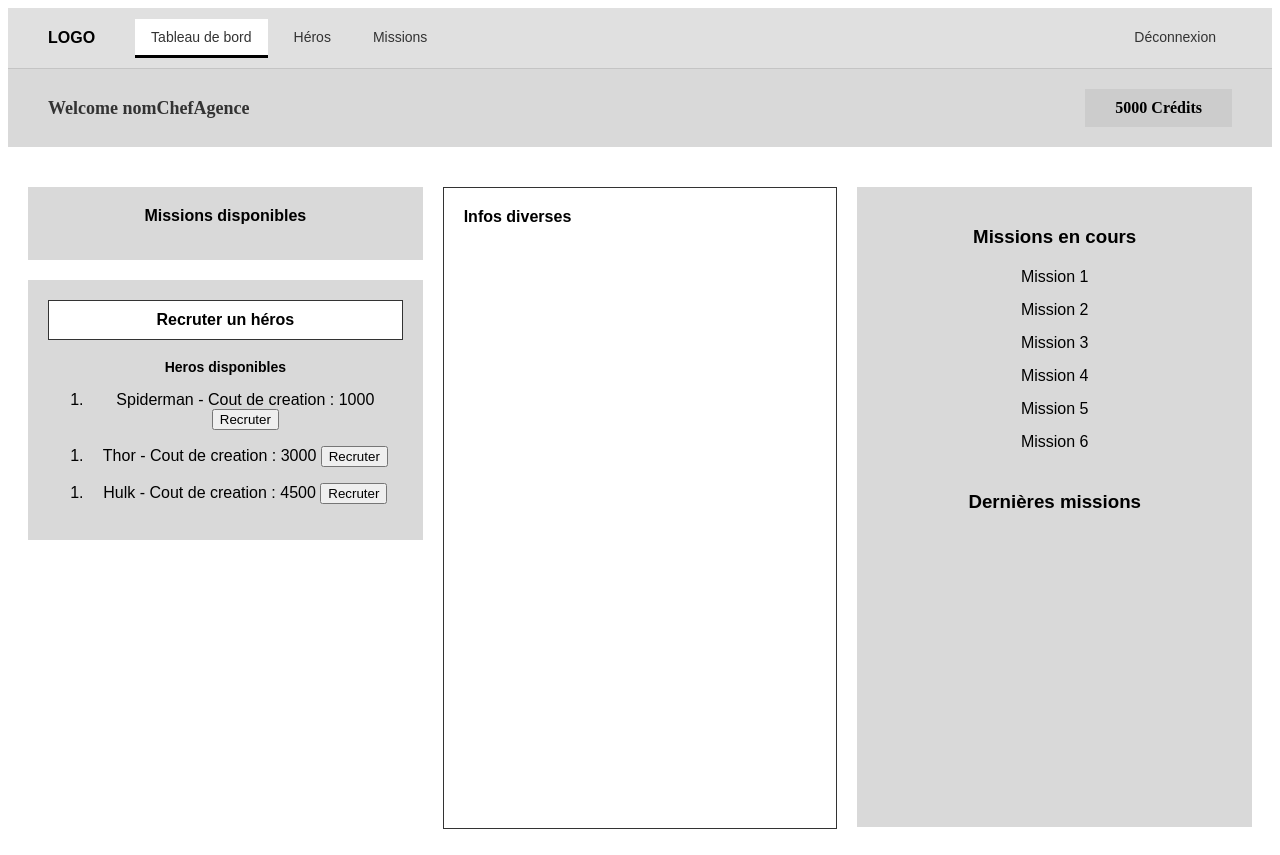
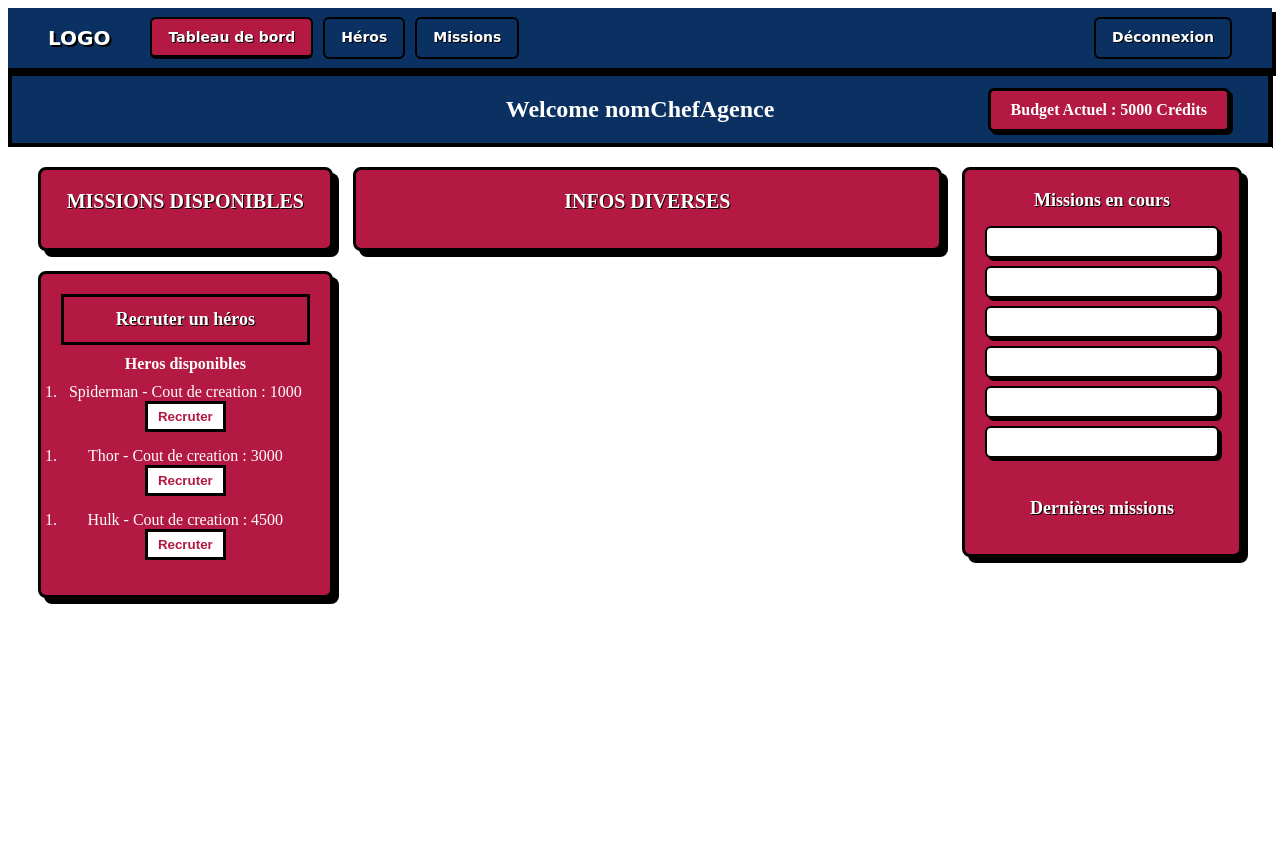
Before and after one commit to paulpts/SOPRA_Super_Heros, an Angular app in the folder heros-angular/: page /home in a window 1280 px wide. Before the commit the page ends 829 px from the top, so only its background shows below. Built offline with nearby package versions, Linux system fonts and the light colour scheme.

Commit message:
CCS Tableau de Bord

```diff
--- a/heros-angular/src/app/page/TableauDeBord-page/TDB-page.css
+++ b/heros-angular/src/app/page/TableauDeBord-page/TDB-page.css
@@ -1,134 +1,177 @@
-/* =========================================
-   GLOBAL
-   ========================================= */
-.dashboard-container {
-  display: flex;            /* Les 3 colonnes côte à côte */
-  width: 100%;
-  min-height: 80vh;
-  padding: 20px;
-  gap: 20px;                /* Espace entre les colonnes */
-  box-sizing: border-box;
-  font-family: sans-serif;
+* {
+  box-sizing: border-box; /* J'uniformise les elements*/
+  margin: 0;
+  padding: 0;
 }
 
-ul { padding: 0; list-style: none; } /* Reset des listes */
+html,body {
+  height:100%;
+}
 
-/* =========================================
-   BANNIÈRE WELCOME
-   ========================================= */
+body {
+  font-family: "Arial", "Helvetica", sans-serif;
+  background: #0A3161;
+}
+
+
 .welcome-banner {
-  background-color: #d9d9d9;
-  padding: 20px 40px;
+  width: 100%;
+  padding: 20px 20px; /* Place que prend la banniere de bv*/
   display: flex;
-  justify-content: space-between; /* Ecarte le texte à gauche et le bouton à droite */
   align-items: center;
-  margin-bottom: 20px;      /* Espace avant les colonnes */
+  justify-content: center;
+  background-color: #0A3161;
+  border: 4px solid #000;
+  box-shadow: 1px 1px 0 #000;
+}
+
+.welcome-text {
+  text-align: center;
+  width: 100%;
 }
 
 .welcome-text h2 {
-  margin: 0;
-  font-size: 18px;
-  color: #333;
+  font-size: 24px;
+  color: #fff;
 }
 
 .budget {
-  padding: 10px 30px;
-  background-color: #cccccc; /* Un peu plus foncé */
-  border: none;
+  position: absolute; /*permet de mettre sur une ligne*/
+  right: 50px;
+  background-color: #B31942;
+  color: #fff;
+  padding: 10px 20px;
+  border: 3px solid #000;
+  border-radius: 6px;
   font-weight: bold;
+  box-shadow: 3px 3px 0 #000;
 }
 
-/* =========================================
-   COLONNE GAUCHE (Missions Dispo + Top Héros)
-   ========================================= */
+
+.dashboard-container {
+  display: flex;
+  gap: 20px;
+  padding: 20px 30px;
+  width: 100%;
+  min-height: calc(100vh - 100px);
+  background-color: #fff;
+}
+
+
 .col-left {
-  flex: 1;                  /* Largeur standard */
+  flex: 1;
   display: flex;
   flex-direction: column;
+  gap: 20px;
 }
 
-.mb-20 { margin-bottom: 20px; }
 
-.grey-card {
-  background-color: #d9d9d9;
+.card {
   padding: 20px;
-  text-align: center;       /* Textes centrés */
+  border: 3px solid #000;
+  border-radius: 8px;
+  box-shadow: 6px 6px 0 #000;
+  text-align: center;
+  background-color: #B31942;
+  color: #fff;
 }
 
 .card-title {
-  margin-top: 0;
+  font-size: 20px;
+  font-weight: bold;
+  margin-bottom: 15px;
+  color: #fff;
+  text-transform: uppercase;
+  text-shadow: 1px 1px 0 #000;
+}
+
+.recrutement-header {
+  font-size: 18px;
+  font-weight: bold;
+  background-color: #B31942;
+  color: #fff;
+  padding: 12px;
+  border: 3px solid #000;
+  margin-bottom: 10px;
+  text-shadow: 1px 1px 0 #000;
+}
+
+.sub-title {
   font-size: 16px;
   font-weight: bold;
+  margin-bottom: 10px;
+  color: #fff;
+}
+
+.numbered-list li {
   margin-bottom: 15px;
 }
 
-.recrutement-header {
-  background-color: #ffffff; /* Fond blanc pour le titre "Recruter" */
-  padding: 10px;
-  border: 1px solid #333;
-  margin-bottom: 10px;
+.numbered-list button {
+  background-color: #fff;
+  color: #B31942;
+  border: 3px solid #000;
+  padding: 5px 10px;
   font-weight: bold;
+  cursor: pointer;
+  margin-left: auto;
 }
 
-.sub-title {
-  font-size: 14px;
-  font-weight: bold;
-  margin-bottom: 10px;
+.numbered-list button:hover {
+  transform: translate(-2px, -2px);
+  box-shadow: 3px 3px 0 #000;
 }
 
-.numbered-list li {
-  margin-bottom: 10px;
+
+.col-right {
+  width: 280px;
+  display: flex;
+  flex-direction: column;
+  gap: 20px;
 }
 
-/* =========================================
-   COLONNE CENTRE (Infos Diverses)
-   ========================================= */
-.col-center {
-  flex: 1;
-}
-
-.white-card {
-  background-color: #ffffff;
-  padding: 20px;
-  height: 100%;             /* Prend toute la hauteur disponible */
-}
-
-.border-card {
-  border: 1px solid #333;   /* Le cadre noir autour */
-}
-
-.bullet-list {
-  text-align: left;         /* Liste alignée à gauche */
-  padding-left: 20px;       /* Marge pour les puces */
-  list-style-type: disc;    /* Force les puces rondes */
-}
-
-.bullet-list li {
-  margin-bottom: 10px;
-  font-size: 15px;
-}
-
-/* =========================================
-   COLONNE DROITE (Sidebar Missions)
-   ========================================= */
-.col-right {
-  flex: 1;
-}
 
 .grey-sidebar {
-  background-color: #d9d9d9;
+  background-color: #B31942;
+  color: #fff;
   padding: 20px;
-  height: 100%;             /* Descend jusqu'en bas */
+  border: 3px solid #000;
+  border-radius: 8px;
+  box-shadow: 6px 6px 0 #000;
   text-align: center;
 }
 
 .sidebar-title {
   font-weight: bold;
-  margin-bottom: 20px;
+  font-size: 18px;
+  color: #fff;
+  margin-bottom: 15px;
+  text-shadow: 1px 1px 0 #000;
+}
+
+.clean-list {
+  list-style: none;
+  padding-left: 0;
+  margin-bottom: 15px;
 }
 
 .clean-list li {
-  margin-bottom: 15px;      /* Espace les missions */
+  background-color: #fff;
+  border: 2px solid #000;
+  border-radius: 6px;
+  padding: 5px 10px;
+  margin-bottom: 8px;
+  font-weight: bold;
+  box-shadow: 3px 3px 0 #000;
 }
 
-.mb-40 { margin-bottom: 40px; } /* Espace entre les deux listes */
+.mb-40 {
+  margin-bottom: 40px;
+}
+
+.col-center {
+  flex: 2;
+  display: flex;
+  flex-direction: column;
+  gap: 20px;
+}
--- a/heros-angular/src/app/page/TableauDeBord-page/TDB.html
+++ b/heros-angular/src/app/page/TableauDeBord-page/TDB.html
@@ -4,7 +4,7 @@
     <h2>Welcome  nomChefAgence </h2>
   </div>
   <div class="budget">
-    {{ budgetAgence }} Crédits
+    Budget Actuel : {{ budgetAgence }} Crédits
   </div>
 </div>
 
--- a/heros-angular/src/app/page/heros-page/heros-page.html
+++ b/heros-angular/src/app/page/heros-page/heros-page.html
@@ -22,6 +22,7 @@
 
     <h1 class="page-title">
       Liste des héros de l'agence
+    </h1>
 
     <div class="liste-heros">
 
@@ -59,8 +60,6 @@
 
     </div>
 
-  </div>
-
   <!-- COLONNE DROITE -->
   <div class="colonne_droite">
 
--- a/heros-angular/src/app/page/navigation/navigation.css
+++ b/heros-angular/src/app/page/navigation/navigation.css
@@ -1,18 +1,21 @@
-
 .top-nav {
   display: flex;
-  align-items: center;        /* Centre verticalement le contenu */
-  background-color: #e0e0e0;
-  border-bottom: 1px solid #c4c4c4;
+  align-items: center;
+  background-color: #0A3161;
+  border-bottom: 4px solid #000;
+  box-shadow: 4px 4px 0 #000;
   padding: 0 40px;
   height: 60px;
-  font-family: Arial, sans-serif;
+  font-family: "Bangers", "Comic Sans MS", sans-serif;
+  position: relative;
 }
 
-/* Bloc qui contient le mot LOGO */
 .top-nav-logo {
   font-weight: bold;
-  margin-right: 40px;         /* Espace entre le logo et les liens */
+  font-size: 20px;
+  color: #ffffff;
+  text-shadow: 2px 2px 0 #000;
+  margin-right: 40px;
 }
 
 
@@ -32,22 +35,31 @@
 
 
 .top-nav-menu a {
-  display: block;             /* Permet de cliquer sur tout le rectangle */
+  display: block;
   padding: 10px 16px;
   text-decoration: none;
-  color: #333;
+  color: #ffffff;
   font-size: 14px;
+  font-weight: bold;
+  text-shadow: 1px 1px 0 #000;
+  border: 2px solid #000;
+  border-radius: 6px;
+  transition: 0.1s;
 }
 
 
 .top-nav-menu a:hover {
-  background-color: #ffffff;
+  transform: translate(-2px, -2px);
+  box-shadow: 10px 10px 0 #000;
+  background-color: #B31942;
+  color: #fff;
 }
 
 
 .top-nav-menu a.active {
-  background-color: #ffffff;
-  border-bottom: 3px solid #000000;
+  background-color: #B31942;
+  color: #fff;
+  border-bottom: 4px solid #000;
 }
 
 
```
